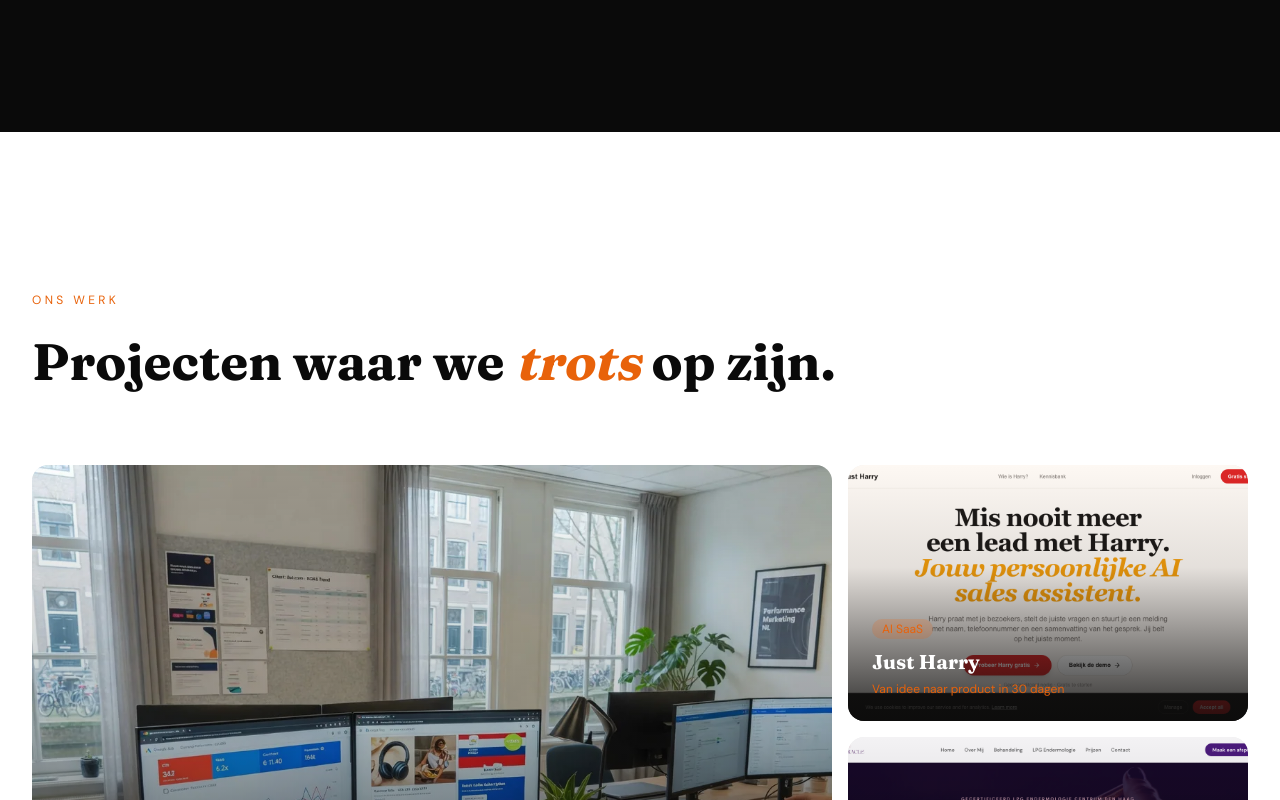
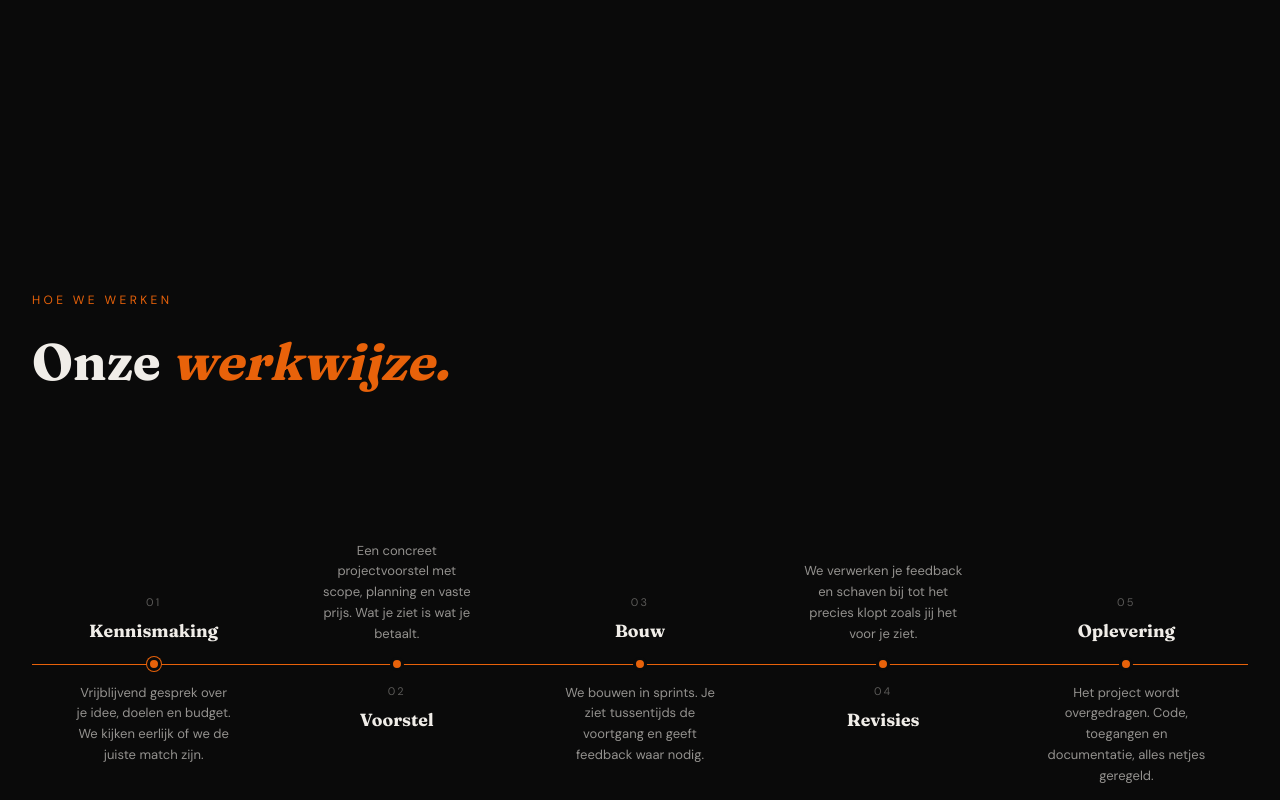
Before and after one commit to serdartufan/stackwerk, a Next.js app: page / in a window 1280 px wide. Shown: the part 2460-3260 px from the top of the page. Built offline with nearby package versions, Linux system fonts and the light colour scheme.

Commit message:
feat: onze werkwijze sectie hersteld

```diff
--- a/src/app/page.tsx
+++ b/src/app/page.tsx
@@ -52,6 +52,34 @@ const diensten = [
     href: "/diensten/maatwerk-software",
     desc: "Heeft jouw bedrijf iets nodig dat nergens kant-en-klaar bestaat? Wij bouwen het. Van interne tools tot complexe integraties.",
     Icon: MaatwerkIcon,
+  },
+];
+
+const steps = [
+  {
+    num: "01",
+    title: "Kennismaking",
+    desc: "Vrijblijvend gesprek over je idee, doelen en budget. We kijken eerlijk of we de juiste match zijn.",
+  },
+  {
+    num: "02",
+    title: "Voorstel",
+    desc: "Een concreet projectvoorstel met scope, planning en vaste prijs. Wat je ziet is wat je betaalt.",
+  },
+  {
+    num: "03",
+    title: "Bouw",
+    desc: "We bouwen in sprints. Je ziet tussentijds de voortgang en geeft feedback waar nodig.",
+  },
+  {
+    num: "04",
+    title: "Revisies",
+    desc: "We verwerken je feedback en schaven bij tot het precies klopt zoals jij het voor je ziet.",
+  },
+  {
+    num: "05",
+    title: "Oplevering",
+    desc: "Het project wordt overgedragen. Code, toegangen en documentatie, alles netjes geregeld.",
   },
 ];
 
@@ -289,6 +317,194 @@ export default function Home() {
                 </div>
               </ScrollAnimation>
             </div>
+          </div>
+        </section>
+
+        {/* ── Werkwijze — zwart ────────────────────────────────────────────── */}
+        <section style={{ backgroundColor: "#0a0a0a" }}>
+          <div className="mx-auto max-w-7xl px-6 py-32 lg:px-8 lg:py-40">
+            <ScrollAnimation>
+              <p
+                className="font-sans mb-4 text-xs uppercase tracking-[0.28em]"
+                style={{ color: "#E8620A" }}
+              >
+                HOE WE WERKEN
+              </p>
+              <h2
+                className="font-serif font-bold mb-16 lg:mb-24"
+                style={{
+                  fontSize: "clamp(2rem, 4vw, 3.5rem)",
+                  color: "#F0EDE8",
+                }}
+              >
+                Onze{" "}
+                <span className="italic" style={{ color: "#E8620A" }}>
+                  werkwijze.
+                </span>
+              </h2>
+
+              {/* Desktop: horizontale timeline */}
+              <div className="relative hidden md:block">
+                <div
+                  className="absolute left-0 right-0 overflow-hidden"
+                  style={{ top: "167px", height: "1px" }}
+                >
+                  <div style={{ position: "absolute", inset: 0, backgroundColor: "rgba(240,237,232,0.1)" }} />
+                  <div className="werkwijze-line-fill" />
+                </div>
+
+                <div className="grid grid-cols-5">
+                  {steps.map((step, i) => {
+                    const isOdd = i % 2 === 0;
+                    return (
+                      <div key={step.title} className="flex flex-col items-center px-3">
+                        <div
+                          className="flex w-full flex-col items-center justify-end text-center"
+                          style={{ height: "160px", paddingBottom: "12px" }}
+                        >
+                          {isOdd ? (
+                            <>
+                              <p
+                                className="font-sans uppercase mb-2"
+                                style={{
+                                  fontSize: "11px",
+                                  letterSpacing: "0.2em",
+                                  color: "rgba(240,237,232,0.35)",
+                                }}
+                              >
+                                {step.num}
+                              </p>
+                              <p
+                                className="font-serif font-bold"
+                                style={{ fontSize: "1.1rem", color: "#F0EDE8" }}
+                              >
+                                {step.title}
+                              </p>
+                            </>
+                          ) : (
+                            <p
+                              className="font-sans text-center"
+                              style={{
+                                fontSize: "13px",
+                                color: "rgba(240,237,232,0.6)",
+                                maxWidth: "160px",
+                                lineHeight: "1.6",
+                              }}
+                            >
+                              {step.desc}
+                            </p>
+                          )}
+                        </div>
+
+                        <div
+                          className={`timeline-dot dot-step-${i} shrink-0 rounded-full`}
+                          style={{
+                            width: "14px",
+                            height: "14px",
+                            backgroundColor: "#E8620A",
+                            border: "3px solid #0a0a0a",
+                          }}
+                        />
+
+                        <div
+                          className="flex w-full flex-col items-center text-center"
+                          style={{ paddingTop: "12px" }}
+                        >
+                          {isOdd ? (
+                            <p
+                              className="font-sans"
+                              style={{
+                                fontSize: "13px",
+                                color: "rgba(240,237,232,0.6)",
+                                maxWidth: "160px",
+                                lineHeight: "1.6",
+                              }}
+                            >
+                              {step.desc}
+                            </p>
+                          ) : (
+                            <>
+                              <p
+                                className="font-sans uppercase mb-2"
+                                style={{
+                                  fontSize: "11px",
+                                  letterSpacing: "0.2em",
+                                  color: "rgba(240,237,232,0.35)",
+                                }}
+                              >
+                                {step.num}
+                              </p>
+                              <p
+                                className="font-serif font-bold"
+                                style={{ fontSize: "1.1rem", color: "#F0EDE8" }}
+                              >
+                                {step.title}
+                              </p>
+                            </>
+                          )}
+                        </div>
+                      </div>
+                    );
+                  })}
+                </div>
+              </div>
+
+              {/* Mobiel: verticale timeline */}
+              <div className="md:hidden">
+                {steps.map((step, i) => (
+                  <div key={step.title} className="flex gap-5">
+                    <div className="flex flex-col items-center">
+                      <div
+                        className={`timeline-dot dot-step-${i} shrink-0 rounded-full`}
+                        style={{
+                          width: "14px",
+                          height: "14px",
+                          backgroundColor: "#E8620A",
+                          border: "3px solid #0a0a0a",
+                        }}
+                      />
+                      {i < steps.length - 1 && (
+                        <div
+                          className="mt-1 w-px flex-1"
+                          style={{
+                            backgroundColor: "rgba(240,237,232,0.1)",
+                            minHeight: "60px",
+                          }}
+                        />
+                      )}
+                    </div>
+                    <div className="pb-10">
+                      <p
+                        className="font-sans uppercase mb-1"
+                        style={{
+                          fontSize: "11px",
+                          letterSpacing: "0.2em",
+                          color: "rgba(240,237,232,0.35)",
+                        }}
+                      >
+                        {step.num}
+                      </p>
+                      <p
+                        className="font-serif font-bold mb-2"
+                        style={{ fontSize: "1.1rem", color: "#F0EDE8" }}
+                      >
+                        {step.title}
+                      </p>
+                      <p
+                        className="font-sans"
+                        style={{
+                          fontSize: "13px",
+                          color: "rgba(240,237,232,0.6)",
+                          lineHeight: "1.6",
+                        }}
+                      >
+                        {step.desc}
+                      </p>
+                    </div>
+                  </div>
+                ))}
+              </div>
+            </ScrollAnimation>
           </div>
         </section>
 
```
